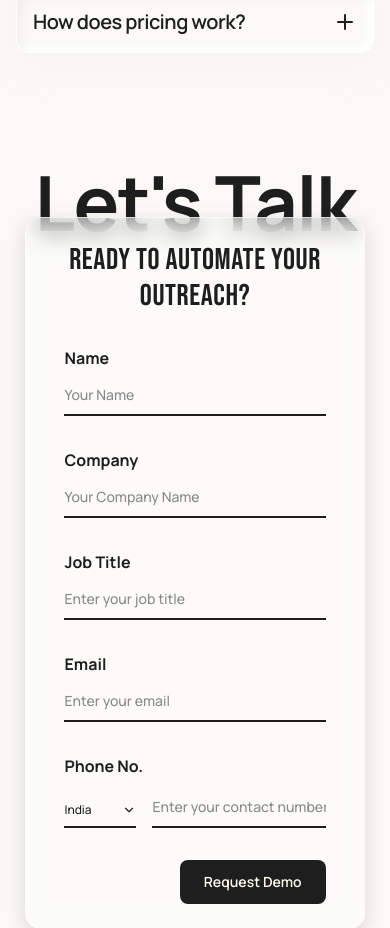
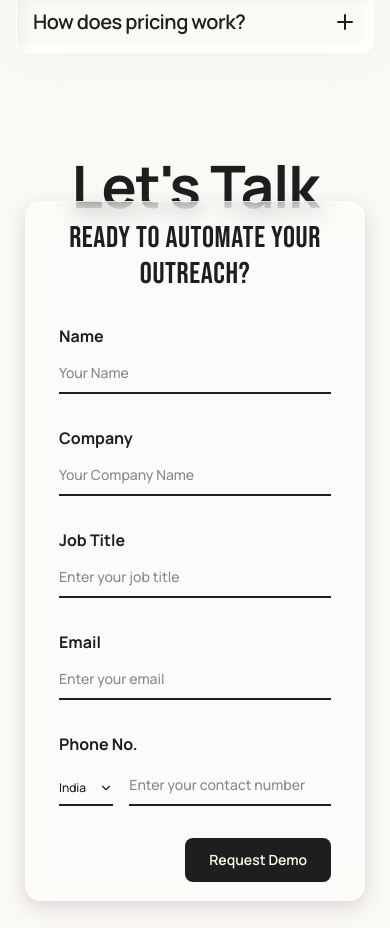
Before and after one commit to Kshitijkulal/calliance-landing-page, a Next.js app: page / in a window 390 px wide. Shown: the part 9022-9950 px from the top of the page. Built offline with nearby package versions, Linux system fonts and the light colour scheme.

Commit message:
contact section made responsive

```diff
--- a/app/components/sections/ContactSection.tsx
+++ b/app/components/sections/ContactSection.tsx
@@ -29,16 +29,14 @@
       className="w-full max-w-[1440px] mx-auto relative flex flex-col items-center pt-[8%] pb-[8%] md:pt-[12%] md:pb-[6%] overflow-hidden px-4 sm:px-6"
     >
       {/* Giant Background Text */}
-      <div className="w-full flex justify-center items-center z-0 pointer-events-none overflow-hidden">
+      <div className="w-full flex justify-center items-center z-0 pointer-events-none overflow-hidden -mt-[2%]">
         <motion.span
           initial={{ opacity: 0 }}
           whileInView={{ opacity: 1 }}
           viewport={{ once: true }}
           transition={{ duration: 1 }}
-          className="font-bold select-none whitespace-nowrap tracking-[-0.02em]"
+          className="font-bold select-none whitespace-nowrap tracking-[-0.02em] text-[15vw] leading-[15vw] md:text-[19.5vw] md:leading-[19.5vw]"
           style={{
-            fontSize: "clamp(60px, 19.5vw, 280px)",
-            lineHeight: "clamp(60px, 19.5vw, 280px)",
             fontFamily: "var(--font-manrope), sans-serif",
             color: "var(--color-primary-black)",
           }}
@@ -51,14 +49,12 @@
       <motion.form
         suppressHydrationWarning
         onSubmit={handleSubmit}
-        initial={{ opacity: 0, y: 40 }}
+        initial={{ opacity: 0, y: "5%" }}
         whileInView={{ opacity: 1, y: 0 }}
         viewport={{ once: true }}
         transition={{ duration: 0.8 }}
-        className="w-[95%] sm:w-[85%] md:w-[75%] lg:w-[60%] rounded-2xl flex flex-col items-center gap-8 md:gap-12 relative z-10 border border-solid backdrop-blur-[12px]"
+        className="w-[95%] sm:w-[85%] md:w-[75%] lg:w-[60%] rounded-2xl flex flex-col items-center gap-8 md:gap-12 relative z-10 border border-solid backdrop-blur-md p-[5%] -mt-[4%] md:-mt-[6%]"
         style={{
-          padding: "clamp(24px, 5%, 64px)",
-          marginTop: "calc(-0.30 * clamp(60px, 19.5vw, 280px))",
           boxShadow: "var(--shadow-glass)",
           backgroundColor: "var(--glass-bg)",
           borderColor: "var(--glass-border)",
@@ -67,7 +63,7 @@
         {/* Form Title */}
         <div className="w-full text-center">
           <h2
-            className="text-3xl sm:text-4xl md:text-[40px] font-normal tracking-[0.02em] uppercase m-0"
+            className="text-3xl sm:text-4xl md:text-5xl font-normal tracking-[0.02em] uppercase m-0"
             style={{
               fontFamily: "var(--font-bebas-neue), sans-serif",
               color: "var(--color-primary-black)",
@@ -197,7 +193,7 @@
           </label>
           <div className="flex items-end gap-4 sm:gap-6 w-full">
             <div
-              className="flex items-center justify-between min-w-[72px] sm:min-w-[80px] py-2 border-b-2 cursor-pointer shrink-0"
+              className="flex items-center justify-between w-[20%] sm:w-[15%] py-2 border-b-2 cursor-pointer shrink-0"
               style={{ borderColor: "var(--color-primary-black)" }}
             >
               <span
--- a/next.config.ts
+++ b/next.config.ts
@@ -5,7 +5,9 @@
     '192.168.1.34',
     '192.168.1.34:3000', // Include the port if accessing via port directly
     '192.168.1.24',
-    '192.168.1.24:3000'
+    '192.168.1.24:3000',
+    '192.168.1.14',
+    '192.168.1.14:3000'
   ],
 };
 
```
